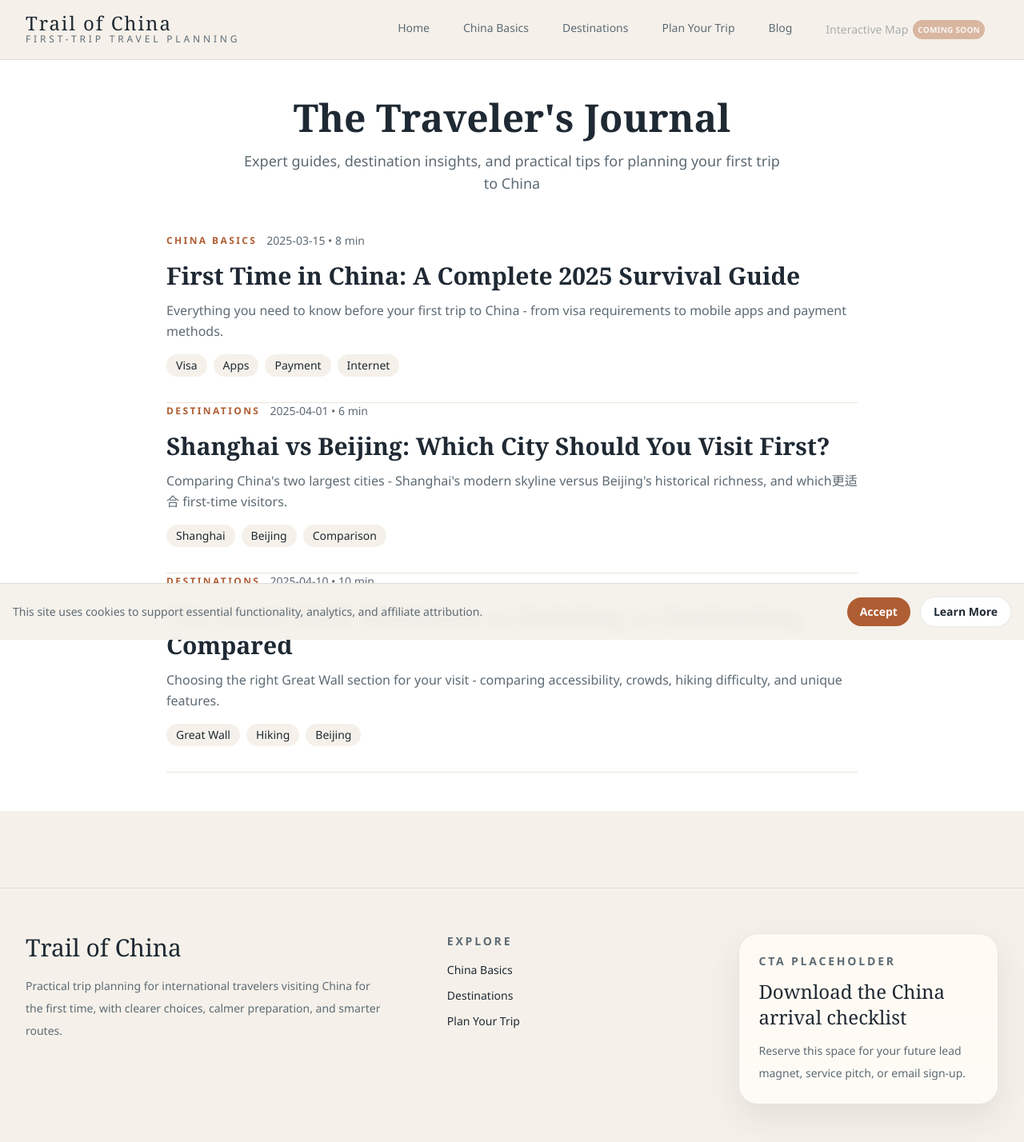
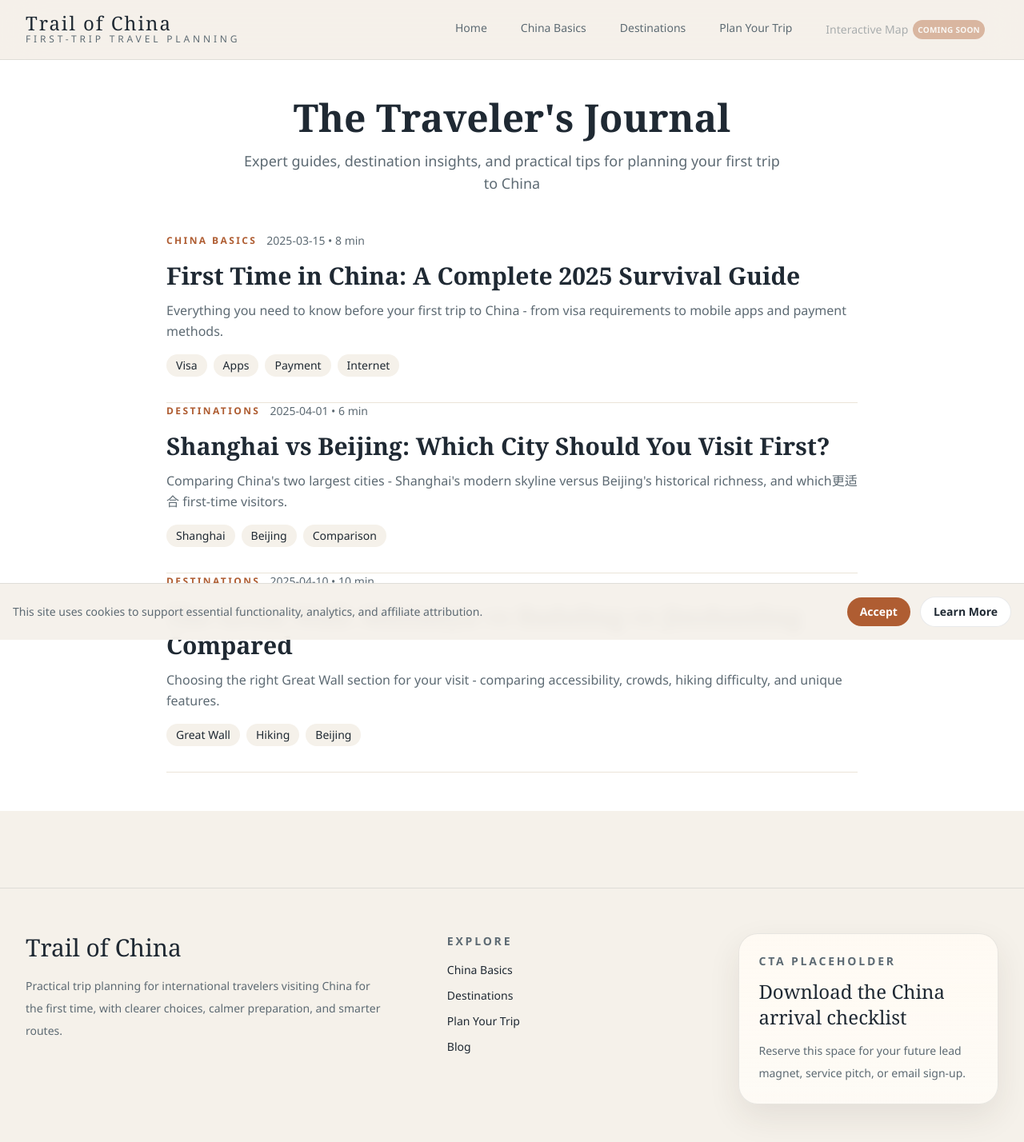
Before and after one commit to thecubestorm-arch/trailofchina, a Next.js app: page /blog in a window 1280 px wide. Shown: the top 1428 px of the page at 80% size. Built offline with nearby package versions, Linux system fonts and the light colour scheme.

Commit message:
Nav: Remove Blog from top nav, keep only in Footer

```diff
--- a/components/Footer.tsx
+++ b/components/Footer.tsx
@@ -24,6 +24,9 @@ export default function Footer() {
             <Link href="/plan-your-trip" className="hover:text-[#af5d32]">
               Plan Your Trip
             </Link>
+            <Link href="/blog" className="hover:text-[#af5d32]">
+              Blog
+            </Link>
           </div>
         </div>
 
--- a/components/Navigation.tsx
+++ b/components/Navigation.tsx
@@ -5,7 +5,6 @@ const navLinks = [
   { href: '/china-basics', label: 'China Basics' },
   { href: '/destinations', label: 'Destinations' },
   { href: '/plan-your-trip', label: 'Plan Your Trip' },
-  { href: '/blog', label: 'Blog' },
 ]
 
 export default function Navigation() {
--- a/lib/blog-data.ts
+++ b/lib/blog-data.ts
@@ -19,7 +19,7 @@ export const blogPosts: BlogPost[] = [
     date: "2025-03-15",
     readingTime: "8 min",
     tags: ["Visa", "Apps", "Payment", "Internet"],
-    imageUrl: "https://picsum.photos/seed/china-guide/800/400",
+    imageUrl: "https://picsum.photos/seed/china-street-food/800/400",
     content: `**Visa Requirements and Application Process**
 
 Getting a China visa can be daunting for first-time visitors. As of 2025, most travelers need to apply for a visa before arrival. The process typically involves submitting your passport, completed application form, photos, and supporting documents like flight itineraries and hotel bookings to the Chinese embassy or consulate in your country. Processing times can take 4-5 working days, so plan ahead. Some cities offer visa-free transit policies for 24-72 hours if you're continuing to a third country, but for most tourists, a full visa is required. Make sure your passport has at least six months validity remaining from your planned departure date from China.
@@ -34,7 +34,7 @@ Getting a China visa can be daunting for first-time visitors. As of 2025, most t
     date: "2025-04-01",
     readingTime: "6 min",
     tags: ["Shanghai", "Beijing", "Comparison"],
-    imageUrl: "https://picsum.photos/seed/shanghai-beijing/800/400",
+    imageUrl: "https://picsum.photos/seed/shanghai-skyline/800/400",
     content: `**Modern Megacity vs Historical Capital**
 
 Shanghai and Beijing represent two very different sides of China, and the choice between them depends on what kind of experience you're seeking. Shanghai is China's financial capital and most international city, with its iconic skyline featuring the Oriental Pearl Tower and the futuristic Pudong district. The city exudes a cosmopolitan vibe with colonial architecture in the Bund area, luxury shopping in Nanjing Road, and vibrant nightlife. For first-time visitors interested in modern China and business, Shanghai provides an impressive introduction.
@@ -48,7 +48,7 @@ Shanghai and Beijing represent two very different sides of China, and the choice
     date: "2025-04-10",
     readingTime: "10 min",
     tags: ["Great Wall", "Hiking", "Beijing"],
-    imageUrl: "https://picsum.photos/seed/great-wall/800/400",
+    imageUrl: "https://picsum.photos/seed/great-wall-hike/800/400",
     content: `**The Classic Tourist Section**
 
 Badaling is the most famous and most visited section of the Great Wall, located about 70 kilometers north of Beijing. It was the first section restored after the 1950s and has been visited by over 370 million people, including numerous world leaders. The advantage is excellent facilities, easy access via subway and bus, and wheelchair accessibility on some sections. However, it's also the most crowded, especially during holidays and weekends. If you visit during peak season, expect long queues and crowded cable cars.
```
